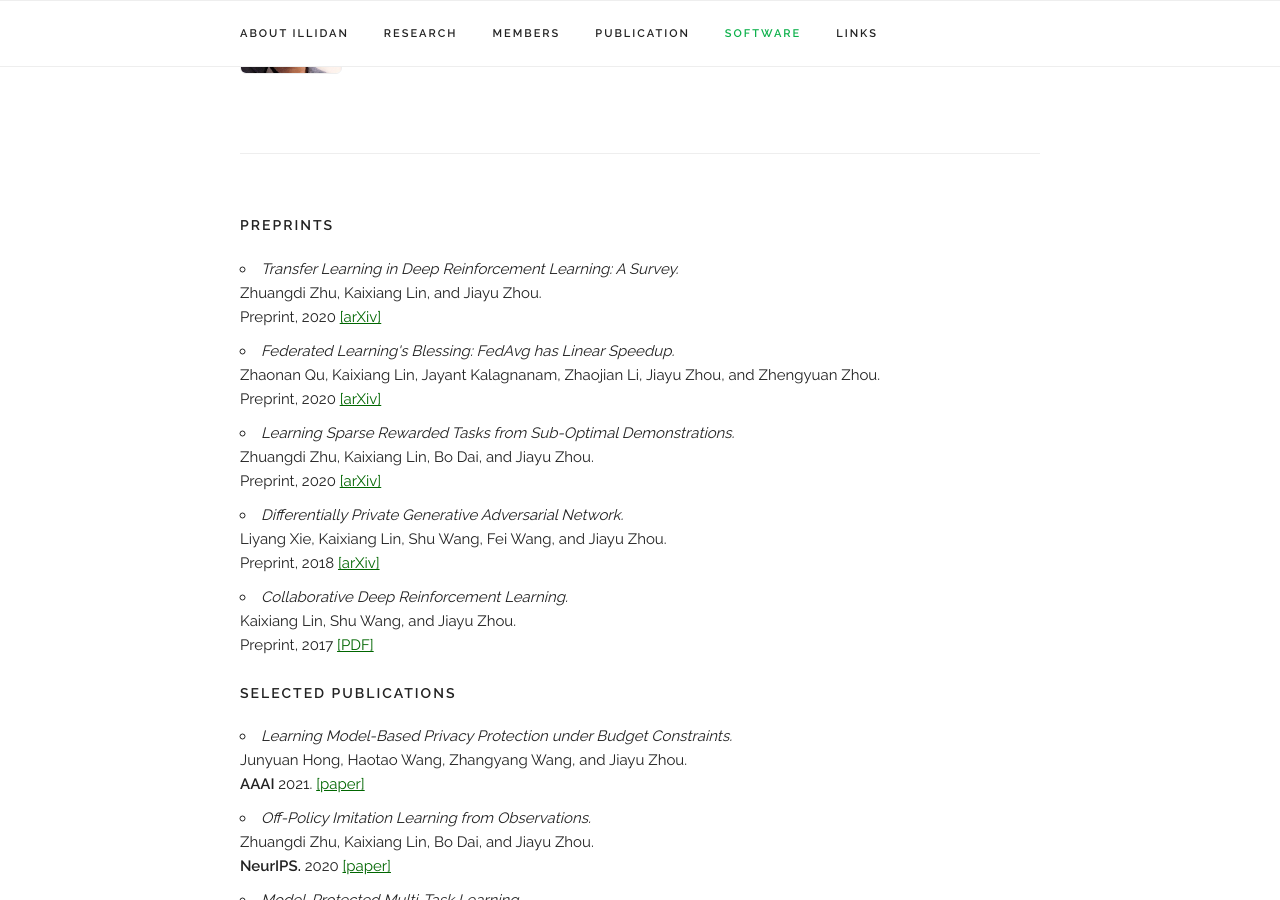
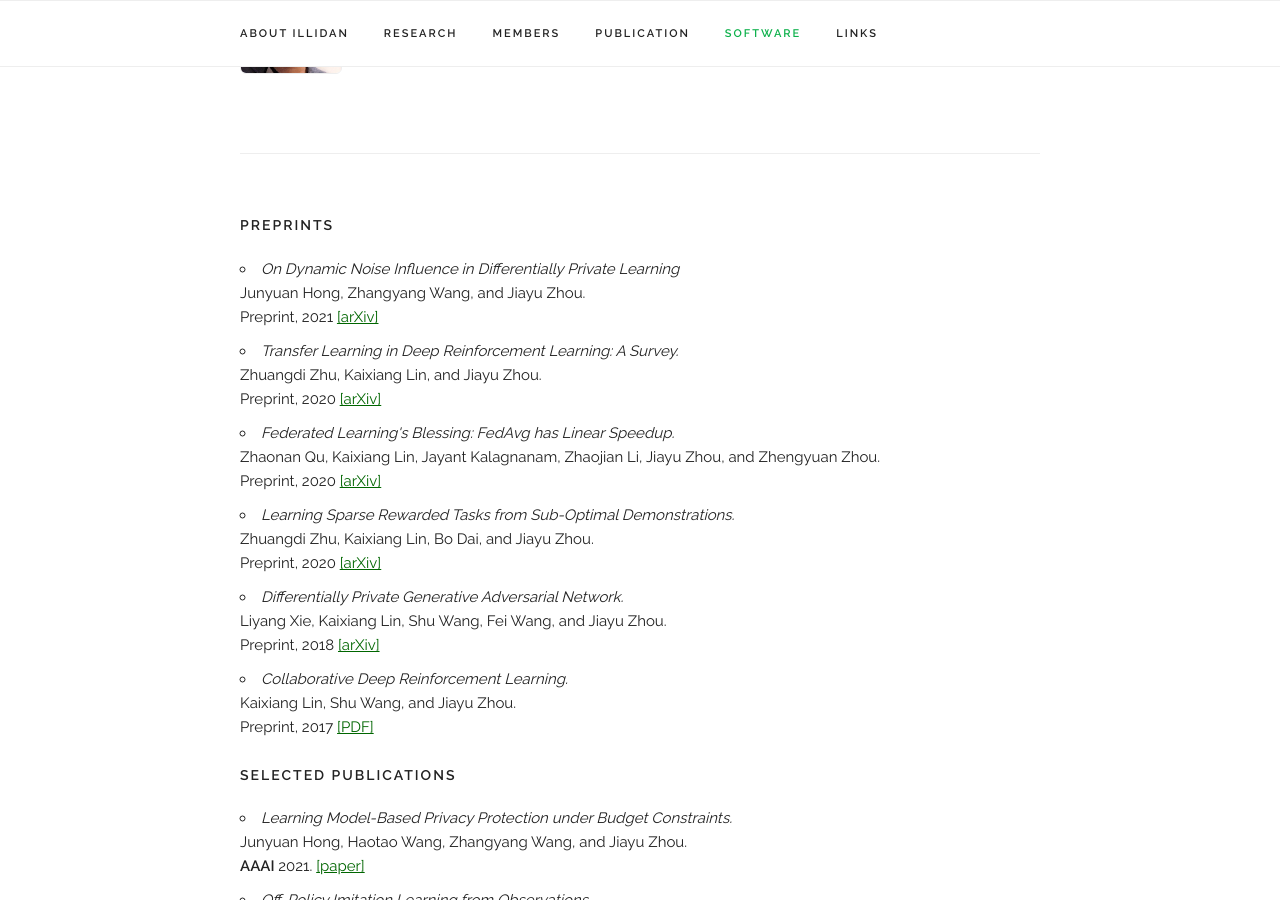
Before and after one commit to Marvelrex/denos.lab.io, a Jekyll site: the page built from index.html, in a window 1280 px wide and 900 px high, scrolled down 6442 px. Built offline with Jekyll 4.4.1, drawn with Linux system fonts in a browser that asks for light colours; nearby versions of some CDN libraries.

Commit message:
add paper

```diff
--- a/_layouts/default.html
+++ b/_layouts/default.html
@@ -234,6 +234,11 @@
     <div class="docs-section" id="publication">
       <h6 class="docs-header">Preprints</h6>
       <ul>
+        <li><i>On Dynamic Noise Influence in Differentially Private Learning</i><br>
+            Junyuan Hong, Zhangyang Wang, and Jiayu Zhou. <br>
+            Preprint, 2021 <a href="https://arxiv.org/abs/2101.07413" target="_blank">[arXiv]</a>
+        </li>
+
         <li><i>Transfer Learning in Deep Reinforcement Learning: A Survey. </i><br>
             Zhuangdi Zhu, Kaixiang Lin, and Jiayu Zhou. <br>
             Preprint, 2020 <a href="https://arxiv.org/abs/2009.07888" target="_blank">[arXiv]</a>
```
